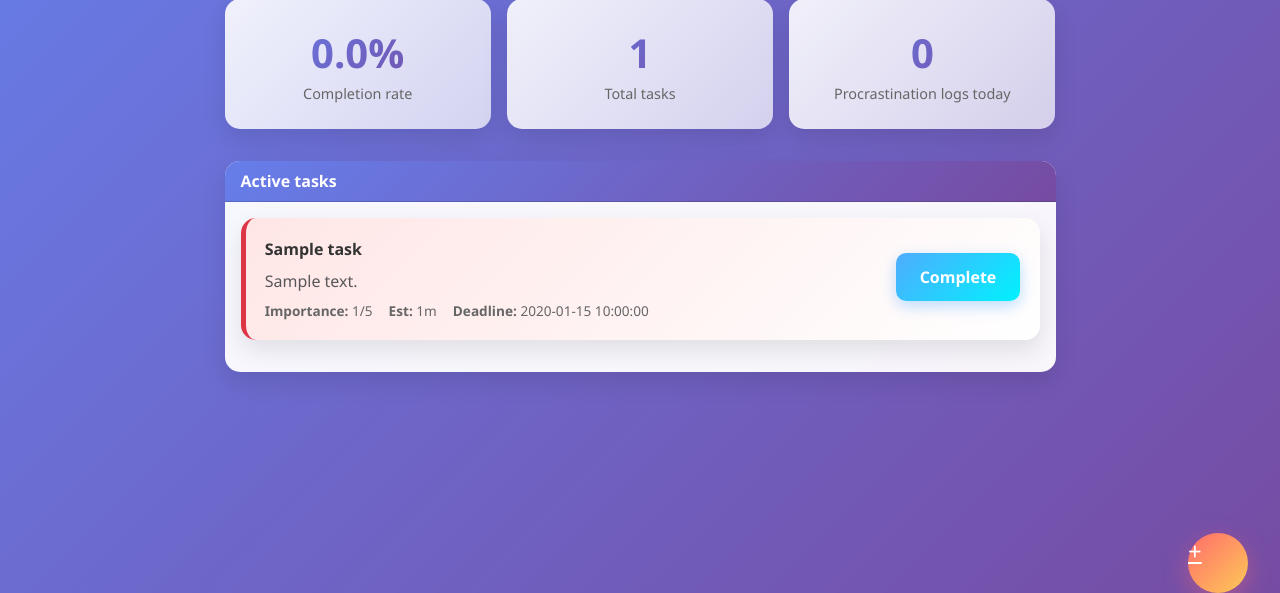
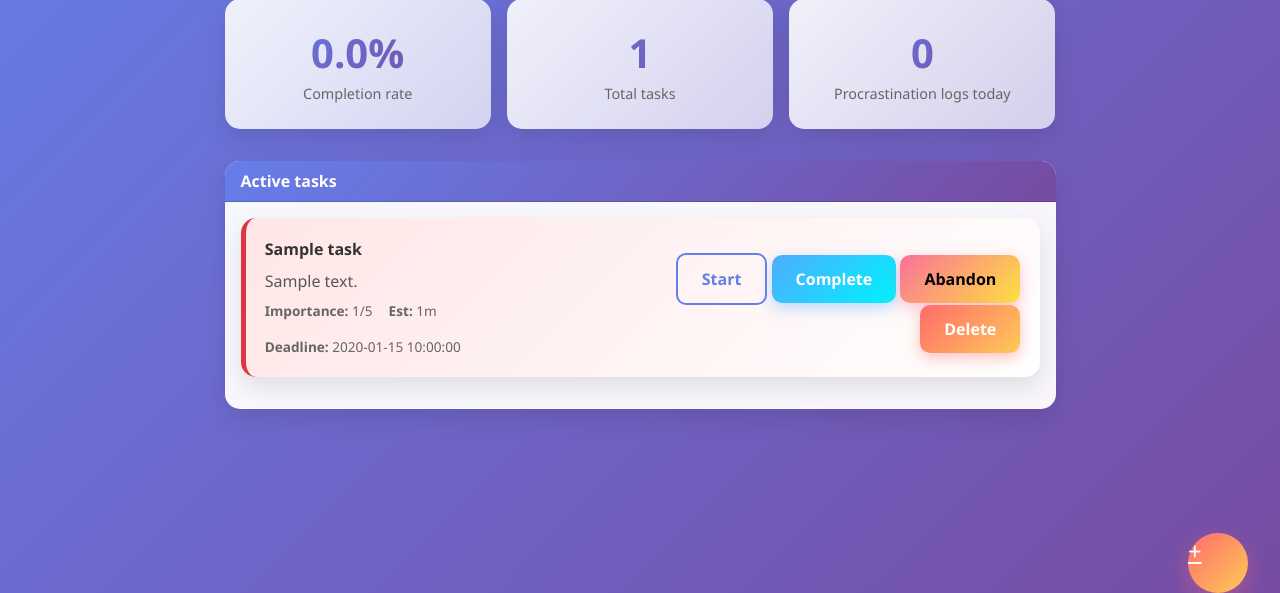
Before and after one commit to Aanishnithin07/Procrastination-Tracker, a Flask app: page / in a window 1280 px wide. Shown: the part 175-768 px from the top of the page. Run offline with Flask 3, Linux system fonts and the light colour scheme; the visitor is signed in with stand-in values (Sample User, id 1); tables that the repository leaves empty hold one stand-in row (values such as "Sample post"); some libraries are stand-ins or nearby versions.

Commit message:
Harden task mutations (POST-only) + healthz

```diff
--- a/app.py
+++ b/app.py
@@ -381,7 +381,13 @@ def analytics():
                          insights=insights)
 
 
-@app.route("/complete_task/<int:task_id>", methods=["GET", "POST"])
+@app.route("/healthz")
+def healthz():
+    """Simple health check."""
+    return {"status": "ok"}, 200
+
+
+@app.route("/complete_task/<int:task_id>", methods=["POST"])
 @login_required
 def complete_task(task_id):
     """Mark a task as completed"""
@@ -392,6 +398,48 @@ def complete_task(task_id):
         logger.exception("Failed to complete task")
         return apology("could not update task", 500)
     flash("Task completed! Great job!")
+    return redirect("/")
+
+
+@app.route("/start_task/<int:task_id>", methods=["POST"])
+@login_required
+def start_task(task_id):
+    """Mark a task as in progress."""
+    try:
+        db.execute("UPDATE tasks SET status = 'in_progress' WHERE id = ? AND user_id = ?",
+                   task_id, session["user_id"])
+    except Exception:
+        logger.exception("Failed to start task")
+        return apology("could not update task", 500)
+    flash("Task started. Focus mode on.")
+    return redirect("/")
+
+
+@app.route("/abandon_task/<int:task_id>", methods=["POST"])
+@login_required
+def abandon_task(task_id):
+    """Mark a task as abandoned."""
+    try:
+        db.execute("UPDATE tasks SET status = 'abandoned' WHERE id = ? AND user_id = ?",
+                   task_id, session["user_id"])
+    except Exception:
+        logger.exception("Failed to abandon task")
+        return apology("could not update task", 500)
+    flash("Task abandoned. No guilt — adjust and move on.")
+    return redirect("/")
+
+
+@app.route("/delete_task/<int:task_id>", methods=["POST"])
+@login_required
+def delete_task(task_id):
+    """Delete a task."""
+    try:
+        db.execute("DELETE FROM tasks WHERE id = ? AND user_id = ?",
+                   task_id, session["user_id"])
+    except Exception:
+        logger.exception("Failed to delete task")
+        return apology("could not delete task", 500)
+    flash("Task deleted.")
     return redirect("/")
 
 
--- a/static/script.js
+++ b/static/script.js
@@ -4,6 +4,17 @@ function safeParseInt(value, fallback) {
 }
 
 document.addEventListener('DOMContentLoaded', () => {
+	// Generic confirm for destructive actions
+	document.body.addEventListener('click', (e) => {
+		const btn = e.target.closest('button[data-confirm]');
+		if (!btn) return;
+		const msg = btn.getAttribute('data-confirm') || 'Are you sure?';
+		if (!window.confirm(msg)) {
+			e.preventDefault();
+			e.stopPropagation();
+		}
+	});
+
 	// Mood selection
 	const moodGrid = document.getElementById('moodGrid');
 	const moodInput = document.getElementById('moodInput');
--- a/templates/index.html
+++ b/templates/index.html
@@ -59,9 +59,23 @@
 										</div>
 									</div>
 									<div class="task-actions text-end">
+										{% if task.status == 'pending' %}
+											<form method="post" action="/start_task/{{ task.id }}" class="d-inline">
+												<input type="hidden" name="csrf_token" value="{{ csrf_token() }}">
+												<button class="btn btn-outline-primary" type="submit">Start</button>
+											</form>
+										{% endif %}
 										<form method="post" action="/complete_task/{{ task.id }}" class="d-inline">
 											<input type="hidden" name="csrf_token" value="{{ csrf_token() }}">
 											<button class="btn btn-success" type="submit">Complete</button>
+										</form>
+										<form method="post" action="/abandon_task/{{ task.id }}" class="d-inline">
+											<input type="hidden" name="csrf_token" value="{{ csrf_token() }}">
+											<button class="btn btn-warning" type="submit" data-confirm="Mark this task as abandoned?">Abandon</button>
+										</form>
+										<form method="post" action="/delete_task/{{ task.id }}" class="d-inline">
+											<input type="hidden" name="csrf_token" value="{{ csrf_token() }}">
+											<button class="btn btn-danger" type="submit" data-confirm="Delete this task permanently?">Delete</button>
 										</form>
 									</div>
 								</div>
```
